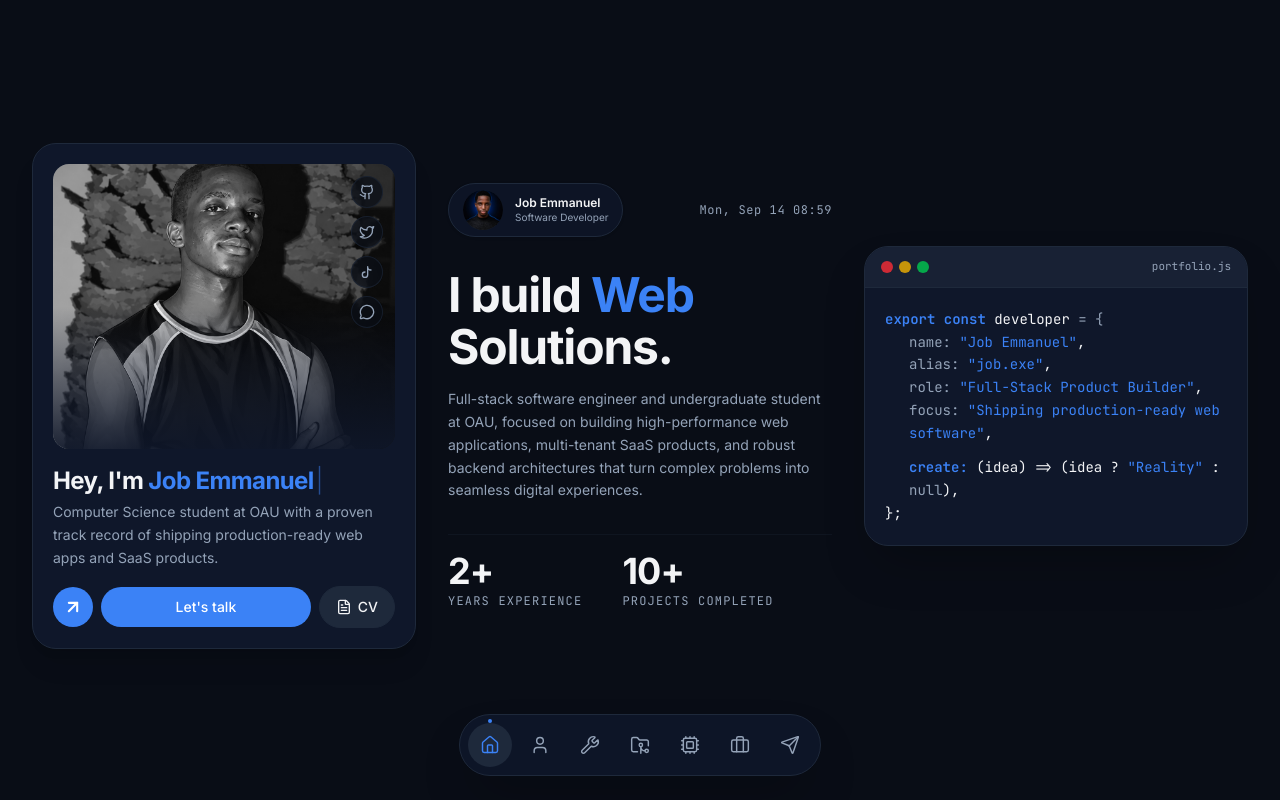
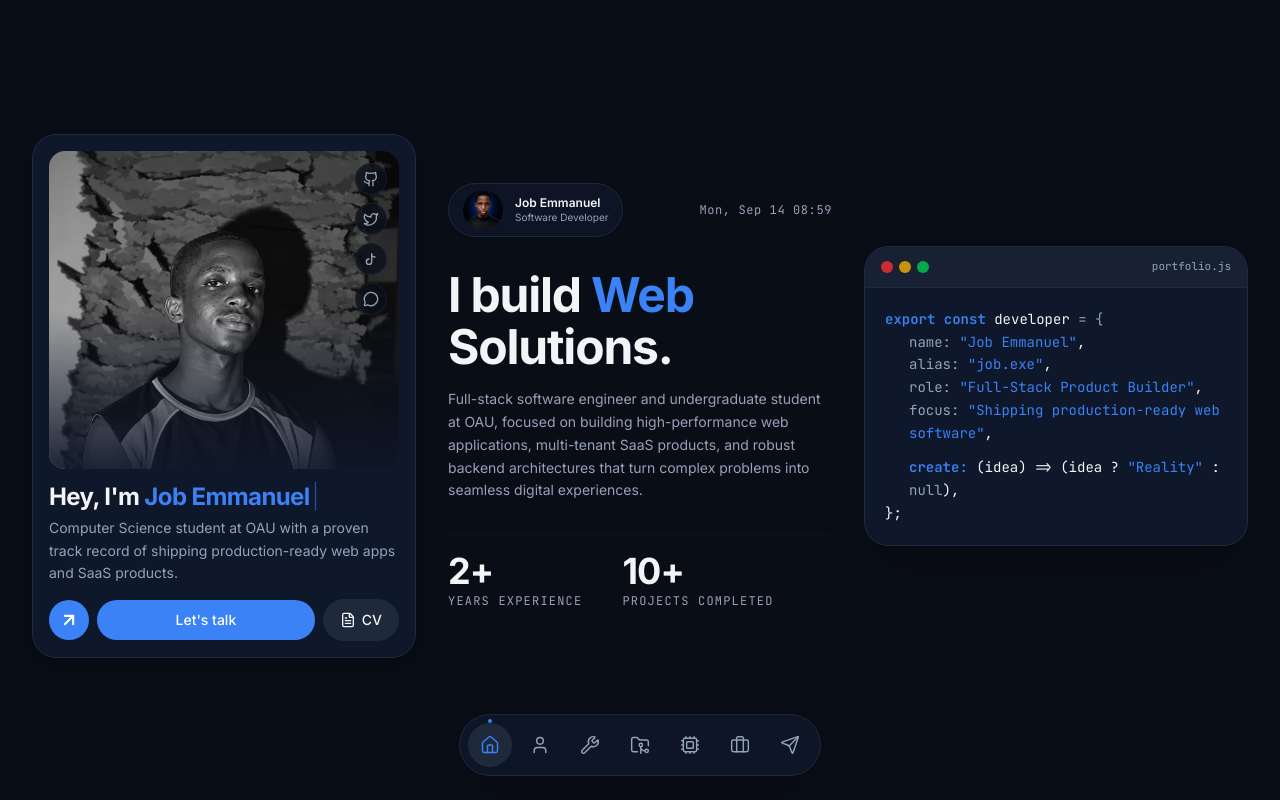
Before and after one commit to Emmanuelkorede/porfolio, a Next.js app: page / in a window 1280 px wide. Shown: the top 800 px of the page. Built offline with nearby package versions, Linux system fonts and the light colour scheme; no server answers.

Commit message:
feat : adjusted the height ratio for the porfolio

```diff
--- a/app/page.tsx
+++ b/app/page.tsx
@@ -11,8 +11,9 @@ export default function Home() {
       <>
       <HeroSection />
       <AboutSection />
+
+      <WhatIDoSection />
       <ProjectsSection />
-      <WhatIDoSection />
       <StackSection />
       <JourneySection />
       <ContactSection />
--- a/src/components/hero/BioCard.tsx
+++ b/src/components/hero/BioCard.tsx
@@ -49,15 +49,15 @@ export function BioCard() {
   ];
 
   return (
-    <div className="relative bg-card border border-border rounded-3xl p-5 flex flex-col justify-between overflow-hidden shadow-xl w-full h-full">
-      {/* Background Image Container with Dynamic Aspect Ratio */}
-      <div className="relative w-full aspect-[6/5] rounded-2xl overflow-hidden bg-muted group shrink-0">
+    <div className="relative bg-card border border-border rounded-3xl p-4 flex flex-col justify-between overflow-hidden shadow-xl w-full h-full">
+      {/* Background Image Container */}
+      <div className="relative w-full aspect-[1.1/1] rounded-2xl overflow-hidden bg-muted group shrink-0">
         <Image
           src="/profile.png"
           alt="Job Emmanuel"
           fill
           priority
-          className="object-cover object-center grayscale hover:grayscale-0 transition-all duration-500"
+          className="object-cover object-top grayscale hover:grayscale-0 transition-all duration-500"
         />
         <div className="absolute inset-0 bg-gradient-to-t from-card via-transparent to-transparent opacity-90" />
 
@@ -82,7 +82,7 @@ export function BioCard() {
       </div>
 
       {/* Card Body */}
-      <div className="relative z-10 pt-4 flex flex-col justify-end mt-auto gap-3">
+      <div className="relative z-10 pt-3 flex flex-col justify-end mt-auto gap-2.5">
         <div className="space-y-1">
           <h1 className="text-xl sm:text-2xl font-bold text-foreground font-sans tracking-tight flex items-center min-h-8">
             Hey, I&apos;m&nbsp;<span className="text-accent">{displayedText}</span>
--- a/src/components/projects/ProjectsSection.tsx
+++ b/src/components/projects/ProjectsSection.tsx
@@ -6,7 +6,7 @@ import { PROJECTS } from "@/src/data/projectsData";
 
 export function ProjectsSection() {
   return (
-    <section id="work" className="relative w-full py-16 lg:py-24 px-4 sm:px-6 lg:px-8 bg-background">
+    <section id="projects" className="relative w-full py-16 lg:py-24 px-4 sm:px-6 lg:px-8 bg-background">
       <div className="max-w-7xl w-full mx-auto space-y-12">
         {/* Section Heading */}
         <SectionHeading number="03" title="Featured Work" />
```
